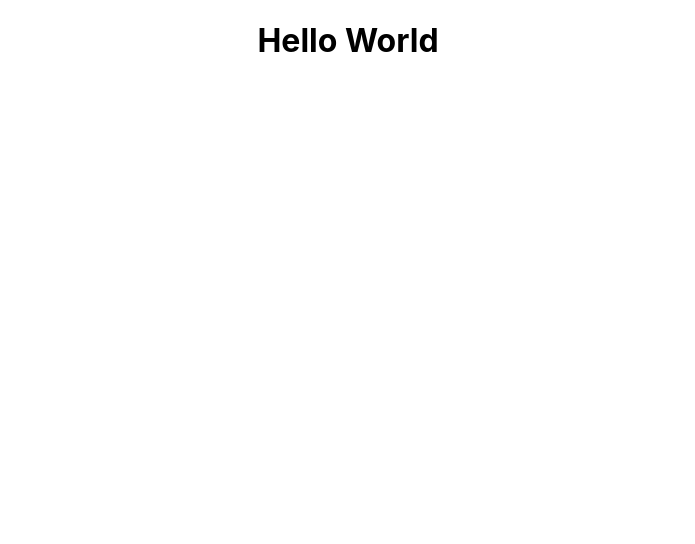
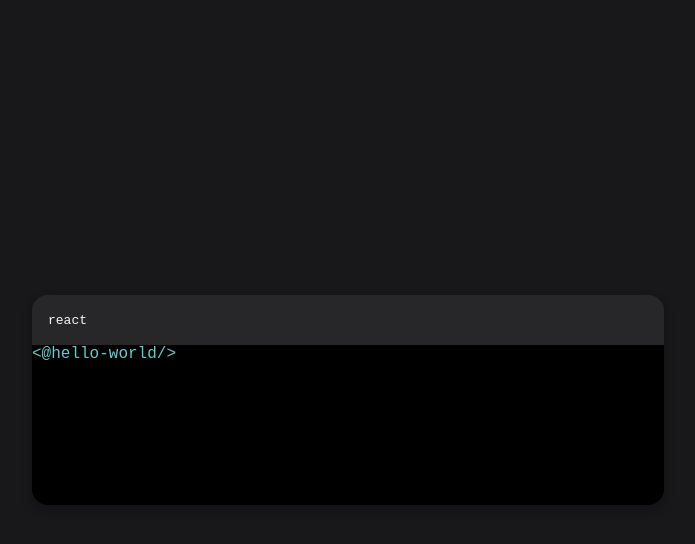
Before and after one commit to SmallShorty/hello-world, a React (Create React App) app: page / in a window 1280 px wide. Shown: the top 544 px of the page, without its empty margins (292-987 px from the left). Built offline with nearby package versions, Linux system fonts and the light colour scheme.

Commit message:
added code snippet window, no animation

```diff
--- a/package.json
+++ b/package.json
@@ -1,4 +1,5 @@
 {
+  "homepage" : "https://SmallShorty.github.io/hello-world",
   "name": "hello-world",
   "version": "0.1.0",
   "private": true,
@@ -15,7 +16,9 @@
     "start": "react-scripts start",
     "build": "react-scripts build",
     "test": "react-scripts test",
-    "eject": "react-scripts eject"
+    "eject": "react-scripts eject",
+    "predeploy":"npm run build",
+    "deploy":"gh-pages -d build"
   },
   "eslintConfig": {
     "extends": [
--- a/src/App.css
+++ b/src/App.css
@@ -1,38 +1,12 @@
+
 .App {
-  text-align: center;
-}
-
-.App-logo {
-  height: 40vmin;
-  pointer-events: none;
-}
-
-@media (prefers-reduced-motion: no-preference) {
-  .App-logo {
-    animation: App-logo-spin infinite 20s linear;
-  }
-}
-
-.App-header {
-  background-color: #282c34;
-  min-height: 100vh;
   display: flex;
-  flex-direction: column;
   align-items: center;
   justify-content: center;
-  font-size: calc(10px + 2vmin);
-  color: white;
+  height: 100vh;
+  width: 100%;
+  padding: 0;
+  margin: 0;
+
+  background-color: #18181A;
 }
-
-.App-link {
-  color: #61dafb;
-}
-
-@keyframes App-logo-spin {
-  from {
-    transform: rotate(0deg);
-  }
-  to {
-    transform: rotate(360deg);
-  }
-}
--- a/src/components/LogoBounce.js
+++ b/src/components/LogoBounce.js
@@ -1,7 +1,14 @@
+import './styles/LogoBounce.css';
 export const LogoBounce = () => {
     return (
-        <div>
-            <h1>Hello World</h1>
+        <div className="snippet">
+            <div className="header">
+                <span>react</span>
+            </div>
+            <div className="body">
+                <span className="logo">{"<@hello-world/>"}</span>
+            </div>
+
         </div>
     )
 }
--- /dev/null
+++ b/src/components/styles/LogoBounce.css
@@ -0,0 +1,45 @@
+
+.snippet{
+    width: 632px;
+    border-radius: 1rem;
+
+    -webkit-box-shadow: 0px 5px 10px 2px rgba(0, 0, 0, 0.2);
+    -moz-box-shadow: 0px 5px 10px 2px rgba(0, 0, 0, 0.2);
+    box-shadow: 0px 5px 10px 2px rgba(0, 0, 0, 0.2);
+
+    font-family: 'JetBrains Mono', monospace;
+}
+
+.header{
+    padding: 1rem 1rem 1rem 1rem;
+    border-top-left-radius: 1rem;
+    border-top-right-radius: 1rem;
+
+    background-color: #27272A;
+
+    font-weight: 400;
+}
+
+.header span{
+    color: #f4f4f5;
+
+    font-size: small;
+}
+
+.body{
+    height: 10rem;
+    border-bottom-left-radius: 1rem;
+    border-bottom-right-radius: 1rem;
+
+    background-color: black;
+}
+.logo{
+    margin: 0;
+
+    color: #66cccc;
+}
+
+@font-face {
+    font-family: 'JetBrains Mono', monospace;
+    src: url("/public/JetBrainsMono-VariableFont_wght.ttf");
+}
```
Also changed, not shown: public/JetBrainsMono-Italic-VariableFont_wght.ttf (added), public/JetBrainsMono-VariableFont_wght.ttf (added).
